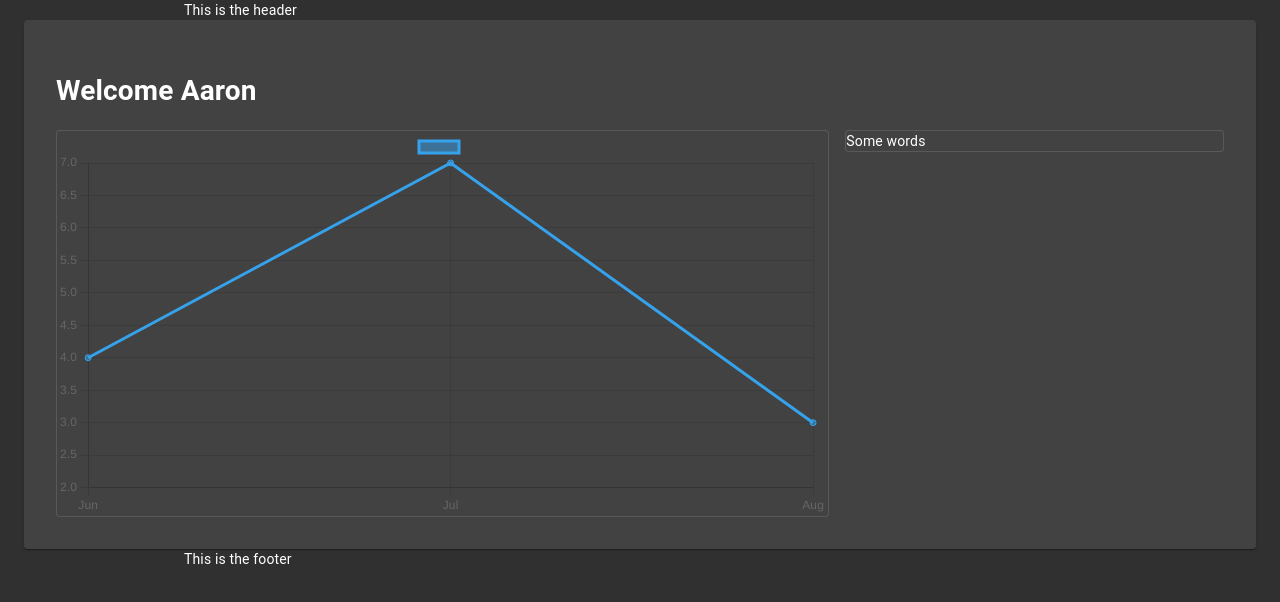
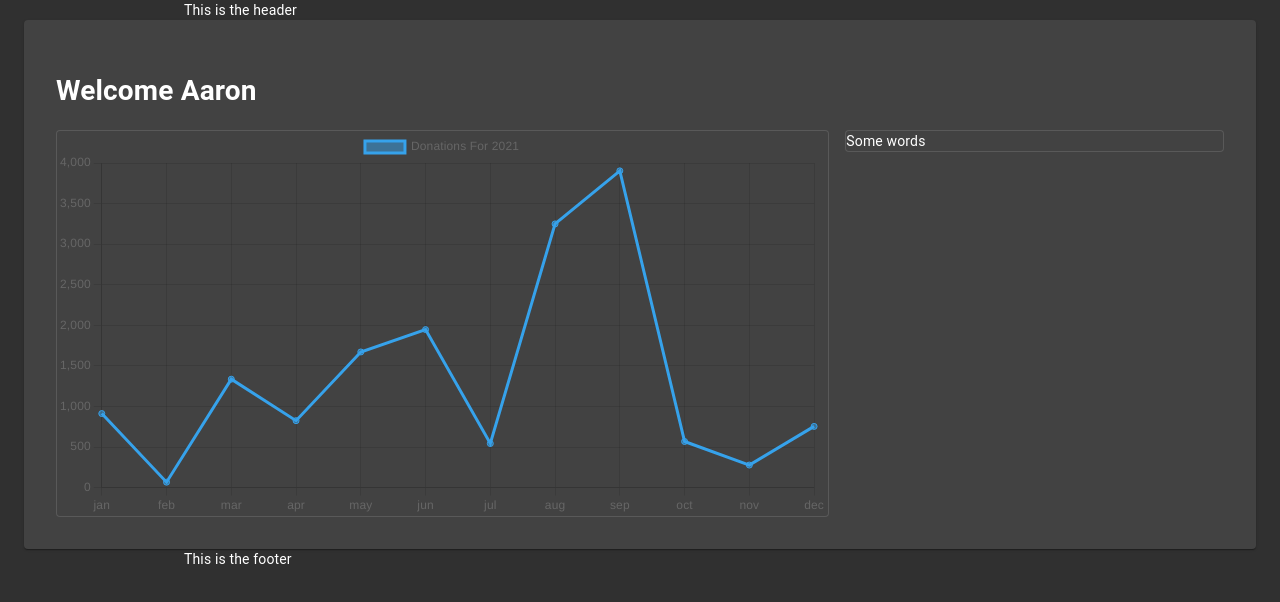
Before and after one commit to aagraston/donor-data-viz, a Gatsby site: page / in a window 1280 px wide. Built offline with nearby package versions, Linux system fonts and the light colour scheme; Gatsby itself is replaced by a stand-in of ours.

Commit message:
Data for a given year is processed and populates graph

```diff
--- a/package.json
+++ b/package.json
@@ -18,6 +18,7 @@
     "@material-ui/core": "^4.12.4",
     "@material-ui/icons": "^4.11.3",
     "chart.js": "^4.3.3",
+    "date-fns": "^2.30.0",
     "gatsby": "^5.11.0",
     "gatsby-plugin-sass": "^6.11.0",
     "gatsby-source-filesystem": "^5.11.0",
--- a/src/pages/index.js
+++ b/src/pages/index.js
@@ -10,6 +10,7 @@ import Card from "@material-ui/core/Card"
 import {Chart as ChartJS, registerables } from 'chart.js'
 import { Line, Chart } from "react-chartjs-2";
 
+import { getDataForYear } from "../utils/donations-processor";
 
 import { graphql, useStaticQuery } from "gatsby";
 
@@ -49,6 +50,8 @@ const Home = () => {
     });
   });
 
+  const dataForLineChart = getDataForYear(donationAmounts, donationDates, 2021);
+
   const styles = useStyles();
 
   return (
@@ -62,16 +65,7 @@ const Home = () => {
               <Card variant="outlined">
                 <Line
                   datasetIdKey="id"
-                  data={{
-                    labels: ['Jun', 'Jul', 'Aug'],
-                    datasets: [
-                      {
-                        id: 1,
-                        label: '',
-                        data: [4, 7, 3, 6, 2],
-                      },
-                    ],
-                  }}
+                  data= {dataForLineChart}
                 />
               </Card>
             </Grid>
--- /dev/null
+++ b/src/utils/donations-processor.js
@@ -0,0 +1,66 @@
+// //data processing for raw JSON,
+
+const getDataForYear = (amounts, dates, year) => {
+  let jan,
+    feb,
+    mar,
+    apr,
+    may,
+    jun,
+    jul,
+    aug,
+    sep,
+    oct,
+    nov,
+    dec = 0;
+  let totals = [0, 0, 0, 0, 0, 0, 0, 0, 0, 0, 0, 0];
+  let labels = [
+    "jan",
+    "feb",
+    "mar",
+    "apr",
+    "may",
+    "jun",
+    "jul",
+    "aug",
+    "sep",
+    "oct",
+    "nov",
+    "dec",
+  ];
+
+  for (let i = 0; i < amounts.length; i++) {
+    const curDate = new Date(dates[i]);
+    const curMonth = curDate.getMonth();
+    const curYear = curDate.getFullYear();
+
+    if (curYear == year) {
+      console.log(curYear);
+      totals[curMonth] += amounts[i]
+    }
+  }
+
+  return ({
+    datasets: [
+      {
+        label: `Donations For ${year}`,
+        data: totals,
+      }
+    ],
+    labels: labels,
+  })
+};
+
+const getDataForYearTotalDonations = (amounts, dates, year) => {
+  for (let i = 0; i < amounts.length; i++) {
+    const curDate = new Date(dates[i]);
+    const curMonth = curDate.getMonth();
+    const curYear = curDate.getFullYear();
+
+    if (curYear == year) {
+      console.log(curYear);
+    }
+  }
+};
+
+export { getDataForYear, getDataForYearTotalDonations };
```
Also changed, not shown: 1 other file.
